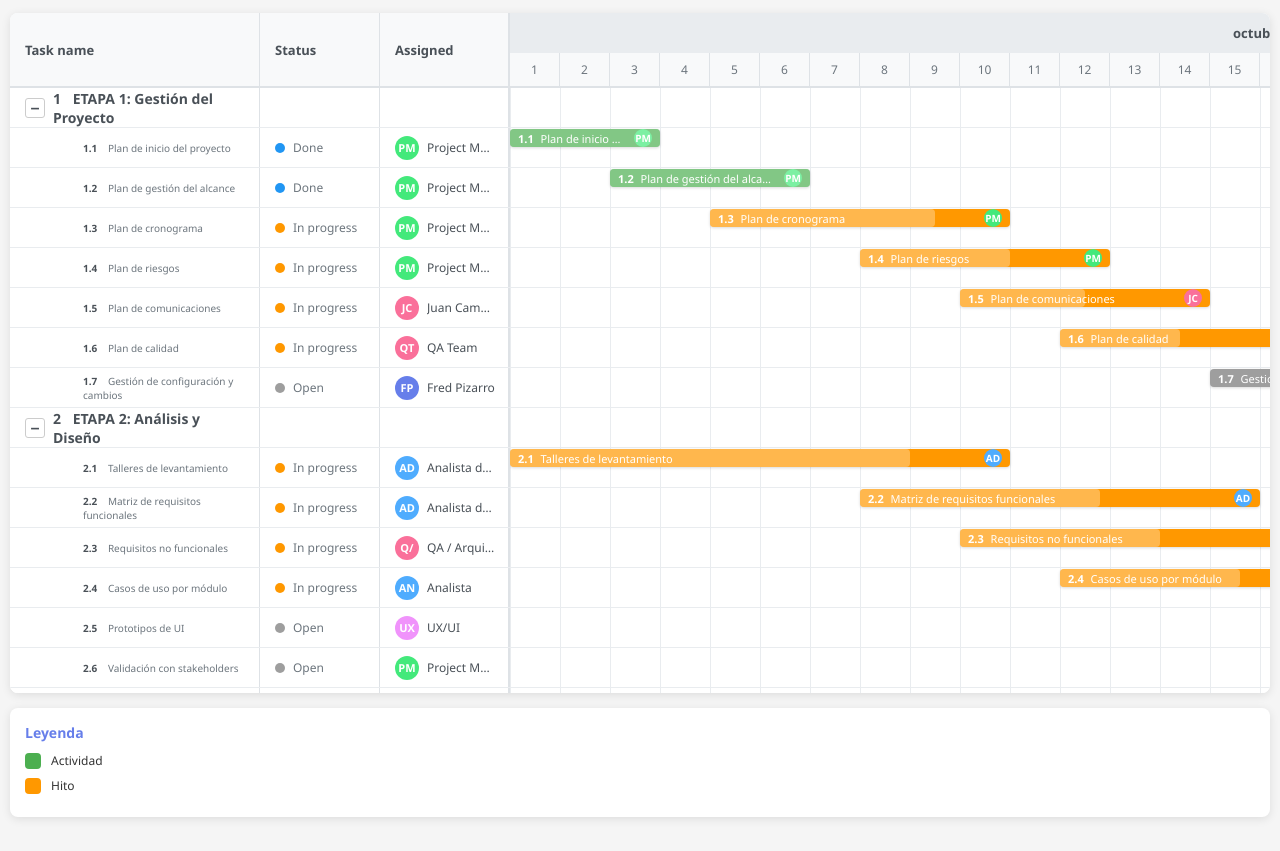
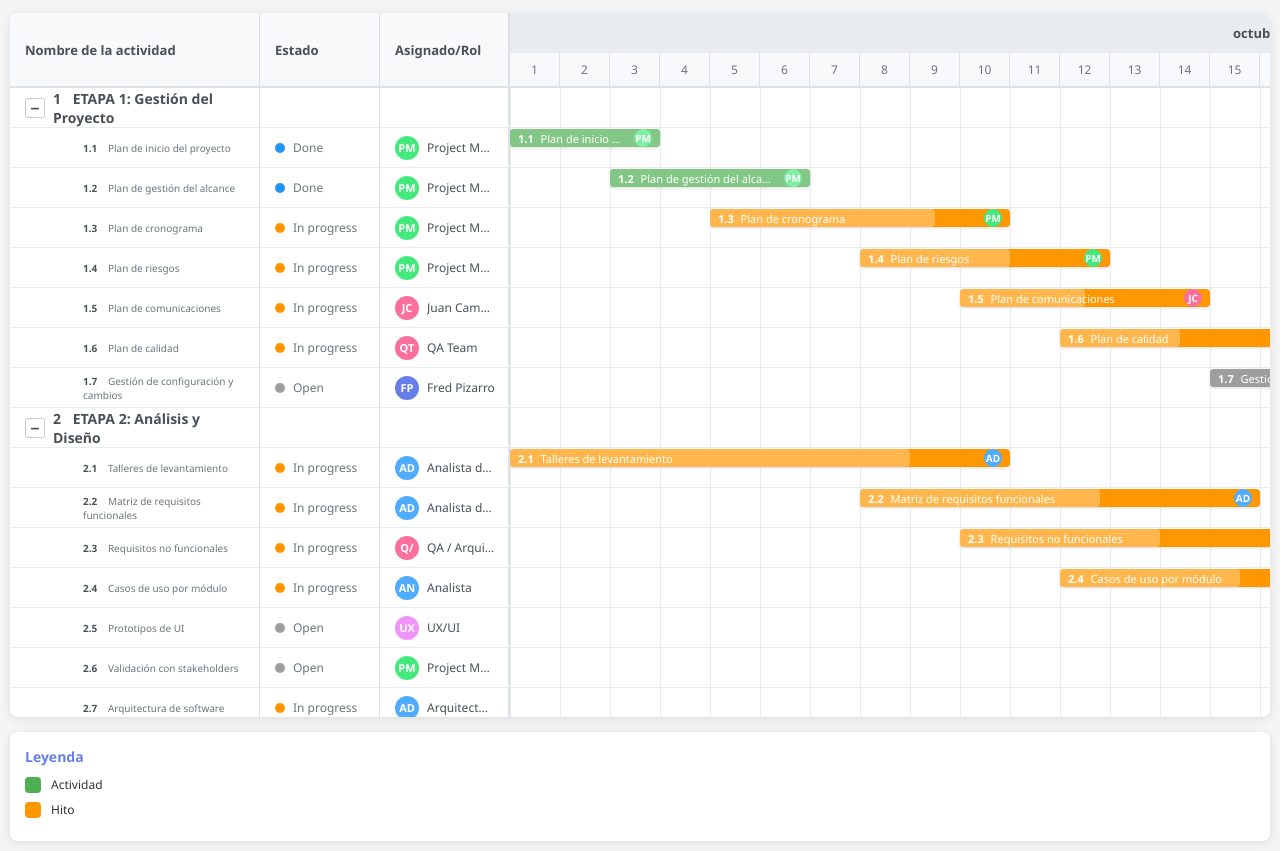
Before and after one commit to ProjectsZ/Diagrama-gantt, a website with bundled scripts: page index.html in a window 1280 px wide. Shown: the part 75-926 px from the top of the page. Before the commit the page ends 902 px from the top, so only its background shows below. Built offline with nearby package versions, Linux system fonts and the light colour scheme.

Commit message:
Fixed: structure clean code

```diff
--- a/index.html
+++ b/index.html
@@ -4,11 +4,13 @@
     <meta charset="UTF-8">
     <meta name="viewport" content="width=device-width, initial-scale=1.0">
     <title>Diagrama de Gantt</title>
+    <link rel="shortcut icon" type="image/x-icon" href="assets/images/ICONO_PS.png">
     <link rel="stylesheet" href="styles.css">
 </head>
 <body>
     <div class="container">
         <header>
+            <img src="assets/images/ICONO_PS.png" alt="Logo" class="logo">
             <h1>Diagrama de Gantt</h1>
             <div class="controls">
                 <button id="zoomIn">Zoom +</button>
--- /dev/null
+++ b/src/class/date-format.ts
@@ -0,0 +1,21 @@
+export class DateFormat {
+
+    getDaysBetween(start: Date, end: Date): number {
+        const diffTime = Math.abs(end.getTime() - start.getTime());
+        return Math.ceil(diffTime / (1000 * 60 * 60 * 24));
+    }
+
+    getDayIndex(minDate: Date, date: Date): number {
+        const startTime = minDate.getTime();
+        const dateTime = date.getTime();
+        return Math.floor((dateTime - startTime) / (1000 * 60 * 60 * 24));
+    }
+
+    formatDate(date: Date): string {
+        return date.toLocaleDateString('es-ES', { day: '2-digit', month: 'short' });
+    }
+
+    formatMonth(date: Date): string {
+        return date.toLocaleDateString('es-ES', { month: 'long', year: 'numeric' });
+    }
+}
--- a/src/gantt.ts
+++ b/src/gantt.ts
@@ -1,30 +1,9 @@
-type Estado = 'Done' | 'In progress' | 'Open' | 'Planned';
+import { DateFormat } from "./class/date-format";
+import { Actividad, Estado, ProyectoData } from "./model/Actividad.model";
 
-interface Actividad {
-    id: string;
-    nombre: string;
-    fechaInicio: string;
-    fechaFin: string;
-    tipo: 'actividad' | 'hito';
-    progreso: number;
-    rol: string;
-    color: string;
-    descripcion?: string;
-    subactividades?: Actividad[];
-    nivel?: number; // Para indentación (0 = padre, 1+ = hijo)
-    estado?: Estado; // Estado de la tarea
-    asignado?: string; // Nombre del asignado
-    avatar?: string; // Iniciales para avatar
-}
-
-interface ProyectoData {
-    proyecto: string;
-    fechaInicio: string;
-    fechaFin: string;
-    actividades: Actividad[];
-}
 
 class GanttChart {
+
     private container: HTMLElement;
     private data: ProyectoData;
     private cellWidth: number = 50; // Ancho de cada celda (día)
@@ -36,6 +15,8 @@ class GanttChart {
     private expandedActivities: Set<string> = new Set(); // IDs de actividades expandidas
     private flatActivities: Actividad[] = []; // Lista plana de actividades para renderizar
     private today: Date = new Date(); // Fecha de hoy
+
+    private dateFormat: DateFormat = new DateFormat();
 
     constructor(containerId: string, data: ProyectoData) {
         this.container = document.getElementById(containerId)!;
@@ -114,24 +95,7 @@ class GanttChart {
         });
     }
 
-    private getDaysBetween(start: Date, end: Date): number {
-        const diffTime = Math.abs(end.getTime() - start.getTime());
-        return Math.ceil(diffTime / (1000 * 60 * 60 * 24));
-    }
 
-    private getDayIndex(date: Date): number {
-        const startTime = this.minDate.getTime();
-        const dateTime = date.getTime();
-        return Math.floor((dateTime - startTime) / (1000 * 60 * 60 * 24));
-    }
-
-    private formatDate(date: Date): string {
-        return date.toLocaleDateString('es-ES', { day: '2-digit', month: 'short' });
-    }
-
-    private formatMonth(date: Date): string {
-        return date.toLocaleDateString('es-ES', { month: 'long', year: 'numeric' });
-    }
 
     private render(): void {
         this.container.innerHTML = '';
@@ -160,17 +124,17 @@ class GanttChart {
 
         const taskNameHeader = document.createElement('div');
         taskNameHeader.className = 'gantt-sidebar-header';
-        taskNameHeader.textContent = 'Task name';
+        taskNameHeader.textContent = 'Nombre de la actividad';
         sidebar.appendChild(taskNameHeader);
 
         const statusHeader = document.createElement('div');
         statusHeader.className = 'gantt-sidebar-header';
-        statusHeader.textContent = 'Status';
+        statusHeader.textContent = 'Estado';
         sidebar.appendChild(statusHeader);
 
         const assignedHeader = document.createElement('div');
         assignedHeader.className = 'gantt-sidebar-header';
-        assignedHeader.textContent = 'Assigned';
+        assignedHeader.textContent = 'Asignado/Rol';
         sidebar.appendChild(assignedHeader);
 
         header.appendChild(sidebar);
@@ -186,7 +150,7 @@ class GanttChart {
         let monthContainer: HTMLElement | null = null;
 
         this.days.forEach((day, index) => {
-            const month = this.formatMonth(day);
+            const month = this.dateFormat.formatMonth(day);
             const isNewMonth = month !== currentMonth;
 
             if (isNewMonth || index === 0) {
@@ -358,7 +322,7 @@ class GanttChart {
     }
 
     private createTodayMarker(container: HTMLElement): void {
-        const todayIndex = this.getDayIndex(this.today);
+        const todayIndex = this.dateFormat.getDayIndex(this.minDate, this.today);
         if (todayIndex >= 0 && todayIndex < this.days.length) {
             const marker = document.createElement('div');
             marker.className = 'gantt-today-marker';
@@ -413,8 +377,8 @@ class GanttChart {
         // Calcular fechas (puede ser desde subactividades o directas)
         const { startDate, endDate } = this.calculateActivityDates(actividad);
 
-        const startIndex = this.getDayIndex(startDate);
-        const daysDuration = this.getDaysBetween(startDate, endDate) + 1;
+        const startIndex = this.dateFormat.getDayIndex(this.minDate,startDate);
+        const daysDuration = this.dateFormat.getDaysBetween(startDate, endDate) + 1;
 
         const left = startIndex * this.cellWidth * this.zoomLevel;
         const width = daysDuration * this.cellWidth * this.zoomLevel;
@@ -558,8 +522,8 @@ class GanttChart {
         this.tooltip.innerHTML = `
             <strong>${actividad.nombre}</strong><br>
             Rol: ${actividad.rol}<br>
-            Inicio: ${this.formatDate(new Date(actividad.fechaInicio))}<br>
-            Fin: ${this.formatDate(new Date(actividad.fechaFin))}<br>
+            Inicio: ${this.dateFormat.formatDate(new Date(actividad.fechaInicio))}<br>
+            Fin: ${this.dateFormat.formatDate(new Date(actividad.fechaFin))}<br>
             Progreso: ${actividad.progreso}%<br>
             ${actividad.descripcion ? `<br>${actividad.descripcion}` : ''}
         `;
--- a/styles.css
+++ b/styles.css
@@ -58,7 +58,7 @@ header h1 {
     box-shadow: 0 2px 10px rgba(0, 0, 0, 0.1);
     overflow-x: auto;
     overflow-y: auto;
-    max-height: 85vh;
+    max-height: 88vh;
 }
 
 #gantt-chart {
```
Also changed, not shown: src/model/Actividad.model.ts (added, +26 -0 lines), assets/images/ICONO_PS.png (added), 1 other file.
